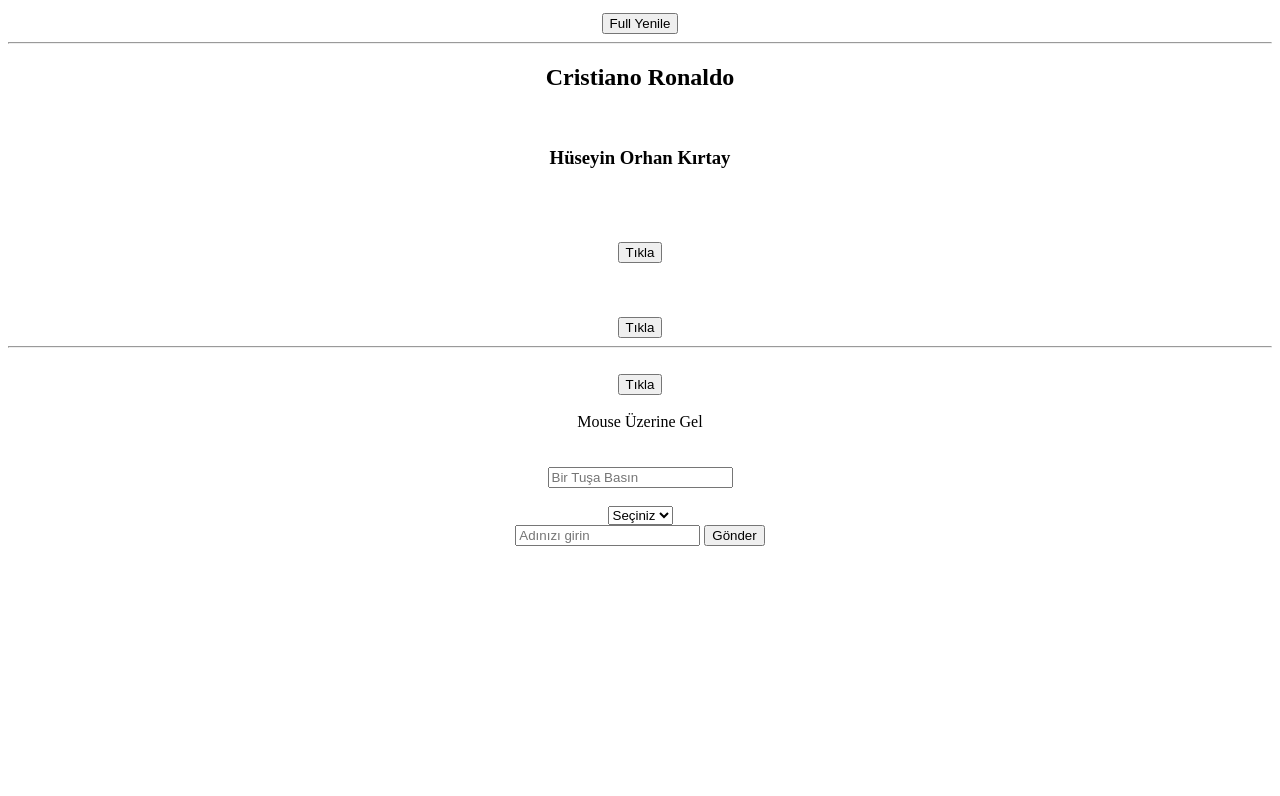
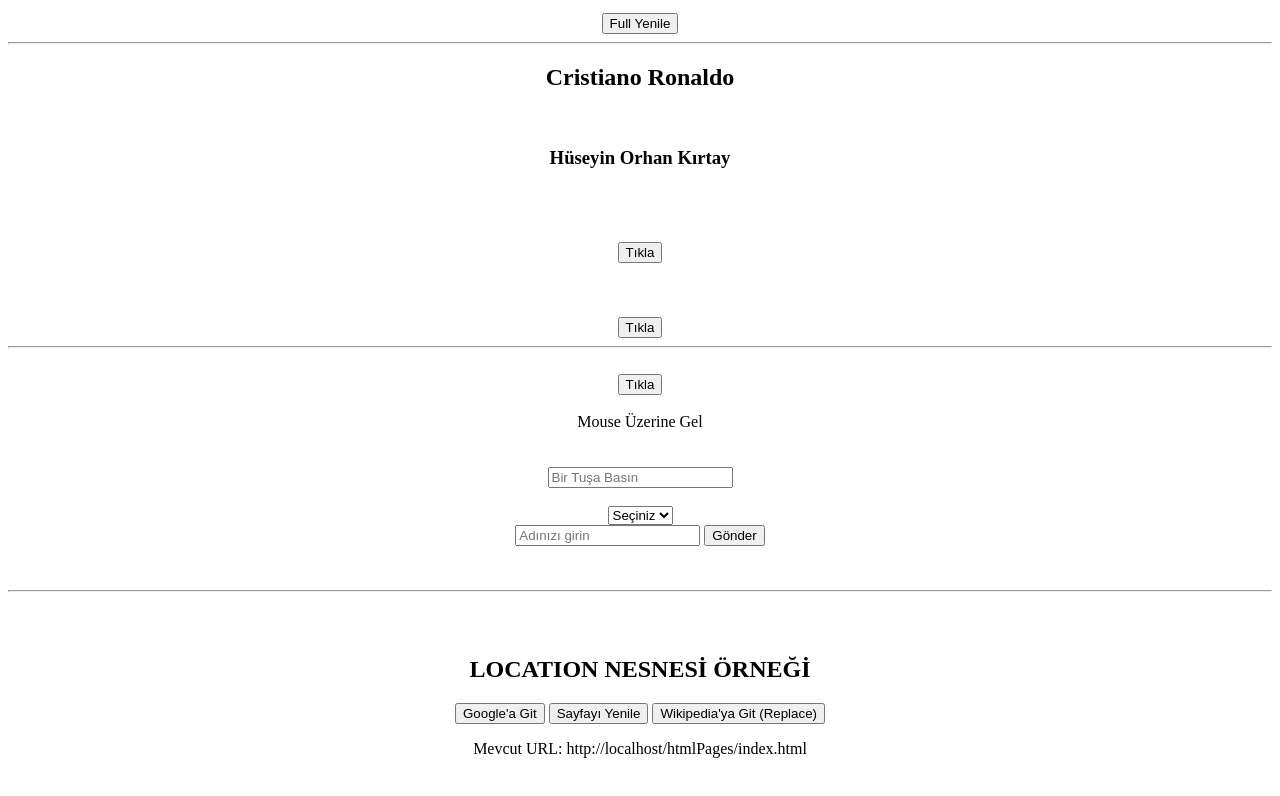
Before and after one commit to orhankrty/ileriJavascriptCalismalarim, a plain HTML site: page htmlPages/index.html in a window 1280 px wide. Shown: the part 529-1325 px from the top of the page. Before the commit the page ends 1083 px from the top, so only its background shows below. Drawn offline with Linux system fonts and the light colour scheme.

Commit message:
Location Nesnesi örneği kodlandı

```diff
--- a/htmlPages/index.html
+++ b/htmlPages/index.html
@@ -91,6 +91,14 @@
             <button type="submit">Gönder</button>
         </form>
 
+        <br><br><hr><br><br>
+
+        <h2>LOCATION NESNESİ ÖRNEĞİ</h2>
+        <button onclick="googleGit()">Google'a Git</button>
+        <button onclick="sayfaYenile()">Sayfayı Yenile</button>
+        <button onclick="replaceGit()">Wikipedia'ya Git (Replace)</button>
+
+        <p id="bilgi"></p> <br>
 
     </center>
 
--- a/jsPages/script.js
+++ b/jsPages/script.js
@@ -144,3 +144,30 @@
 console.log(window.outerHeight);
 console.log(window.name);
 console.log(window.closed);
+
+//Location Nesnesi
+console.log(location);
+console.log(location.href); //tam adres
+console.log(location.hostname); //alan adı
+console.log(location.pathname); //dosya yolu
+console.log(location.protocol); //protokol htpp, https
+console.log(location.port); //port numarası
+console.log(location.hash); // URL sonunda # kısmı
+
+//Location Nesnesi Örneği
+document.getElementById("bilgi").innerHTML = "Mevcut URL: "+ location.href;
+
+function googleGit()
+{
+    location.assign("https://www.wikipedia.org");
+}
+
+function sayfaYenile()
+{
+    location.reload();
+}
+
+function replaceGit()
+{
+    location.replace("https://www.wikipedia.org")
+}
```
